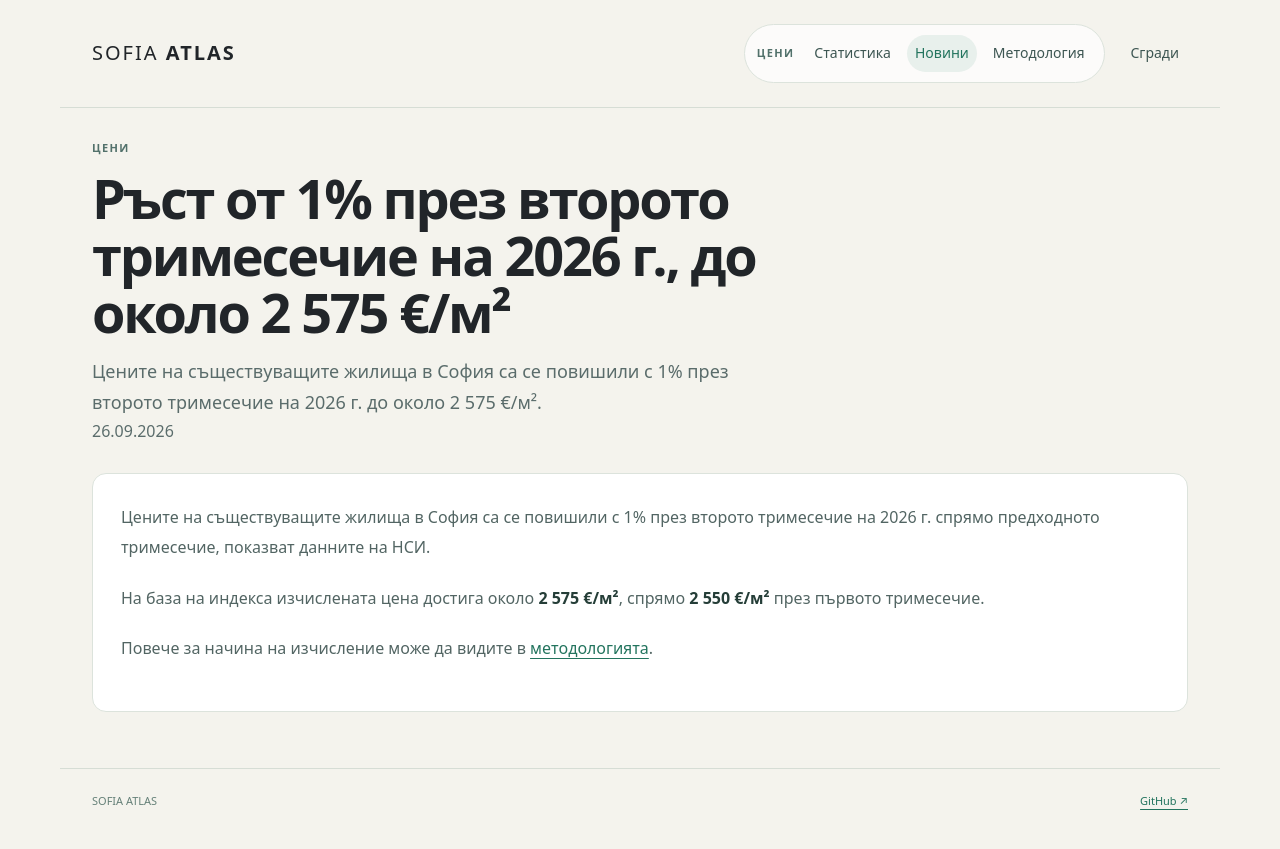
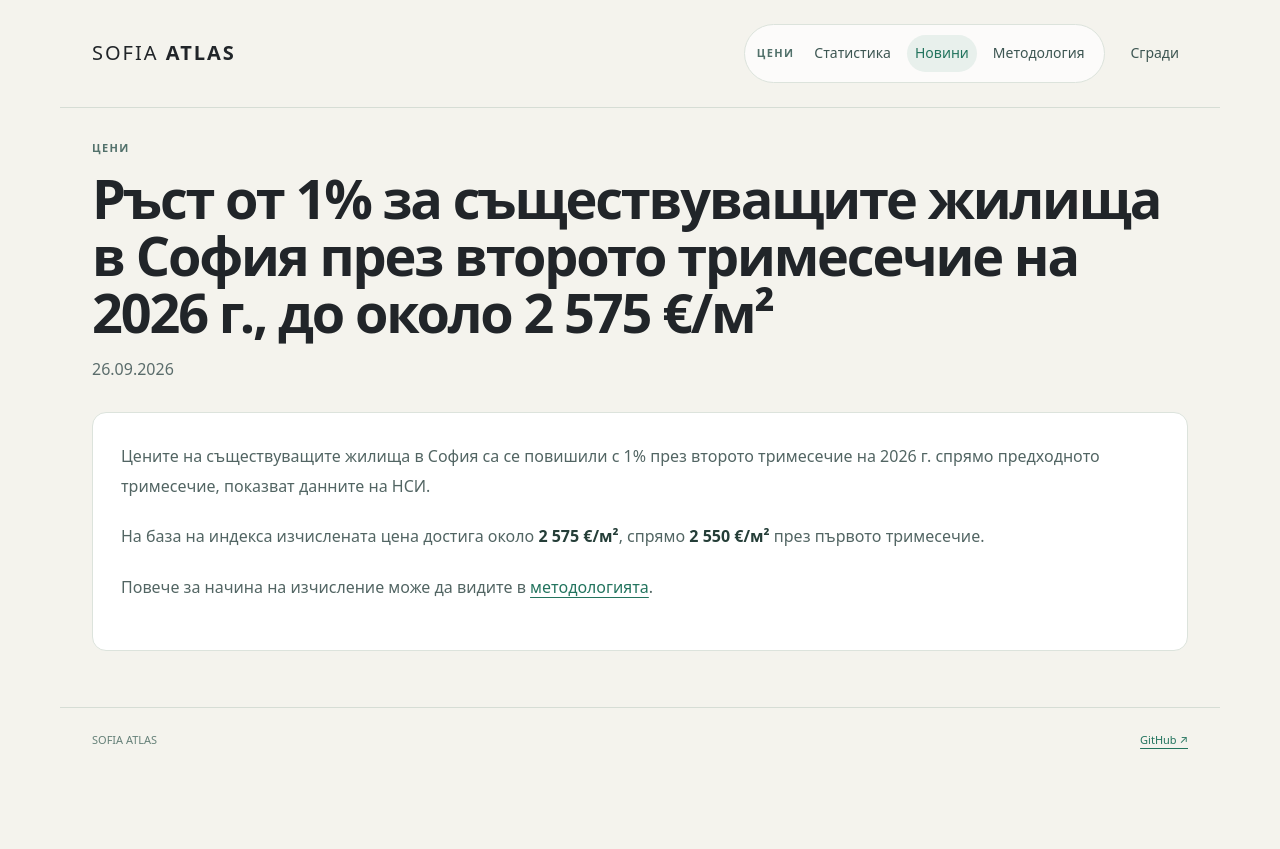
Before and after one commit to s7oev/sofia-atlas, a Jekyll site: the page built from _price_news/q2-2026-growth.html, in a window 1280 px wide. Shown: the top 849 px of the page. Built offline with Jekyll 4.4.1, drawn with Linux system fonts in a browser that asks for light colours.

Commit message:
final news

```diff
--- a/_layouts/news-article.html
+++ b/_layouts/news-article.html
@@ -2,12 +2,9 @@
 layout: default
 ---
 <main>
-  <section class="page-head page-head-narrow">
+  <section class="page-head page-head-wide">
     <p class="eyebrow">{{ page.eyebrow | default: 'Цени' }}</p>
-    <h1>{{ page.heading | default: page.title }}</h1>
-    {% if page.summary %}
-      <p class="lead">{{ page.summary }}</p>
-    {% endif %}
+    <h1>{{ page.title }}</h1>
     {% if page.date %}
       <p class="news-meta mb-0">{{ page.date | date: "%d.%m.%Y" }}</p>
     {% endif %}
--- a/_price_news/q2-2026-growth.html
+++ b/_price_news/q2-2026-growth.html
@@ -1,7 +1,5 @@
 ---
-title: Ръст от 1% през второто тримесечие на 2026 г., до около 2 575 €/м²
-heading: Ръст от 1% през второто тримесечие на 2026 г., до около 2 575 €/м²
-description: Кратък отчет за покачването на цените на съществуващите жилища в София през 2026 Q2.
+title: Ръст от 1% за съществуващите жилища в София през второто тримесечие на 2026 г., до около 2 575 €/м²
 summary: Цените на съществуващите жилища в София са се повишили с 1% през второто тримесечие на 2026 г. до около 2 575 €/м².
 date: 2026-09-26
 eyebrow: Цени
--- a/style.css
+++ b/style.css
@@ -135,6 +135,10 @@ main {
 
 .page-head-narrow {
   max-width: 680px;
+}
+
+.page-head-wide {
+  max-width: 100%;
 }
 
 .eyebrow {
```
